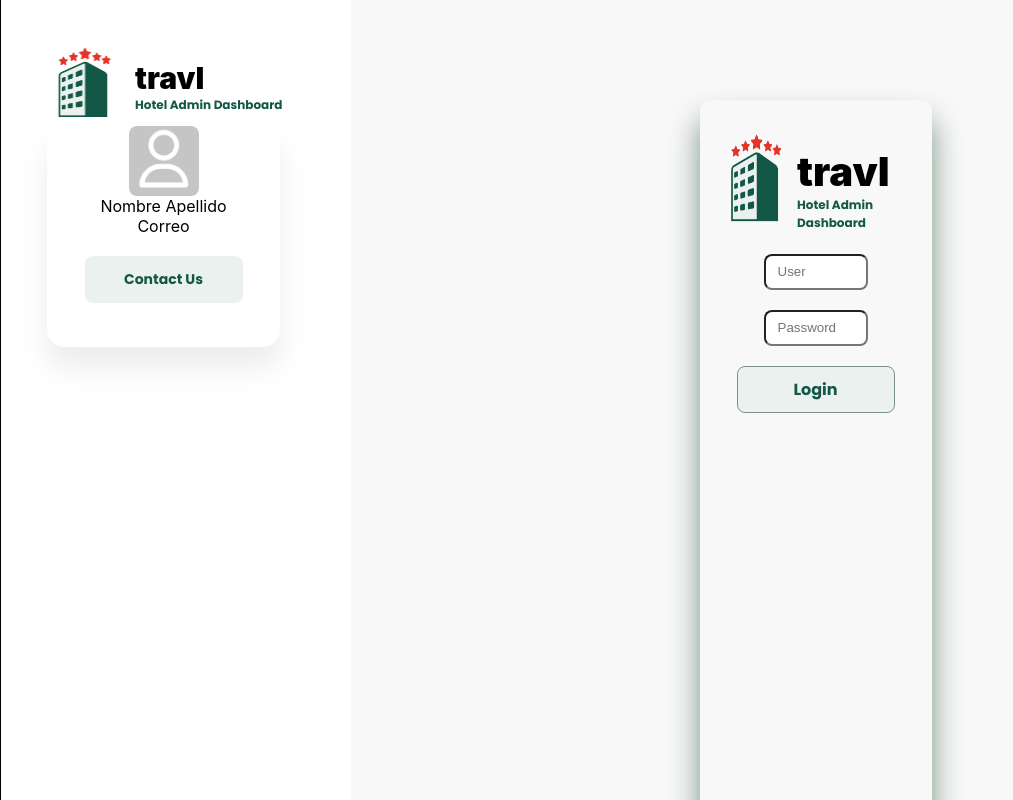
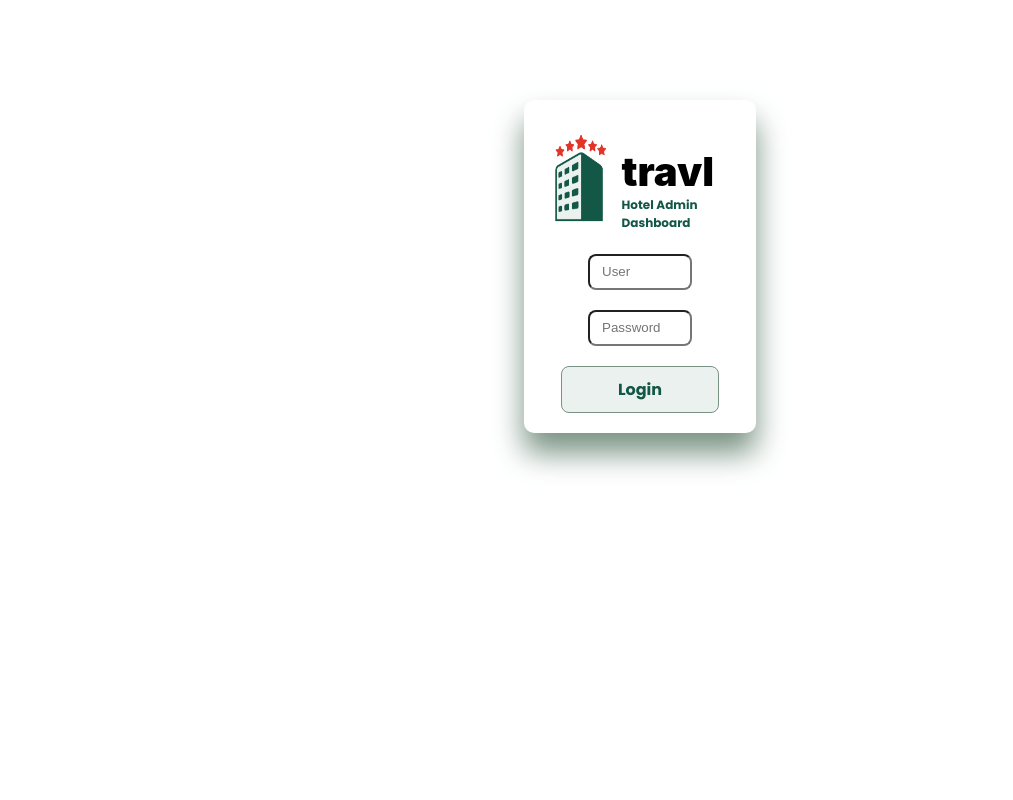
Before and after one commit to MiriamTorrens/dashboard-hotel-miranda, a React (Create React App) app: page / in a window 1280 px wide. Shown: the top 800 px of the page, without its empty margins (0-1013 px from the left). Built offline with nearby package versions, Linux system fonts and the light colour scheme.

Commit message:
login finish

```diff
--- a/src/App.js
+++ b/src/App.js
@@ -22,7 +22,7 @@ function App() {
   const [authenticated, setAuthenticated] = useState(isAuthenticated);
 
   return (
-    <div style={{display:'flex', backgroundColor:'#F8F8F8'}}>
+    <div style={{display:'flex'}}>
       <NavBar authenticated={authenticated}/>
        <Routes>
        <Route path="/" element={<Login authenticated={authenticated} setAuthenticated={setAuthenticated} />}/>
--- a/src/components/NavBar.js
+++ b/src/components/NavBar.js
@@ -94,7 +94,7 @@ export default function NavBar(props){
     const display = props.authenticated ?  'block' : 'none';
 
     return(
-        <Container>
+        <Container style={{display}}>
             <ContainerLogo>
                 <Logo/>
                 <TextLogo>
@@ -102,7 +102,7 @@ export default function NavBar(props){
                     <Subtitle>Hotel Admin Dashboard</Subtitle>
                 </TextLogo>
             </ContainerLogo>
-            <Nav style={{display}}>
+            <Nav>
                 <DivLink>
                     <NavLink to="/dashboard" style={Style}><Link>Dashboard</Link></NavLink>
                 </DivLink>
```
